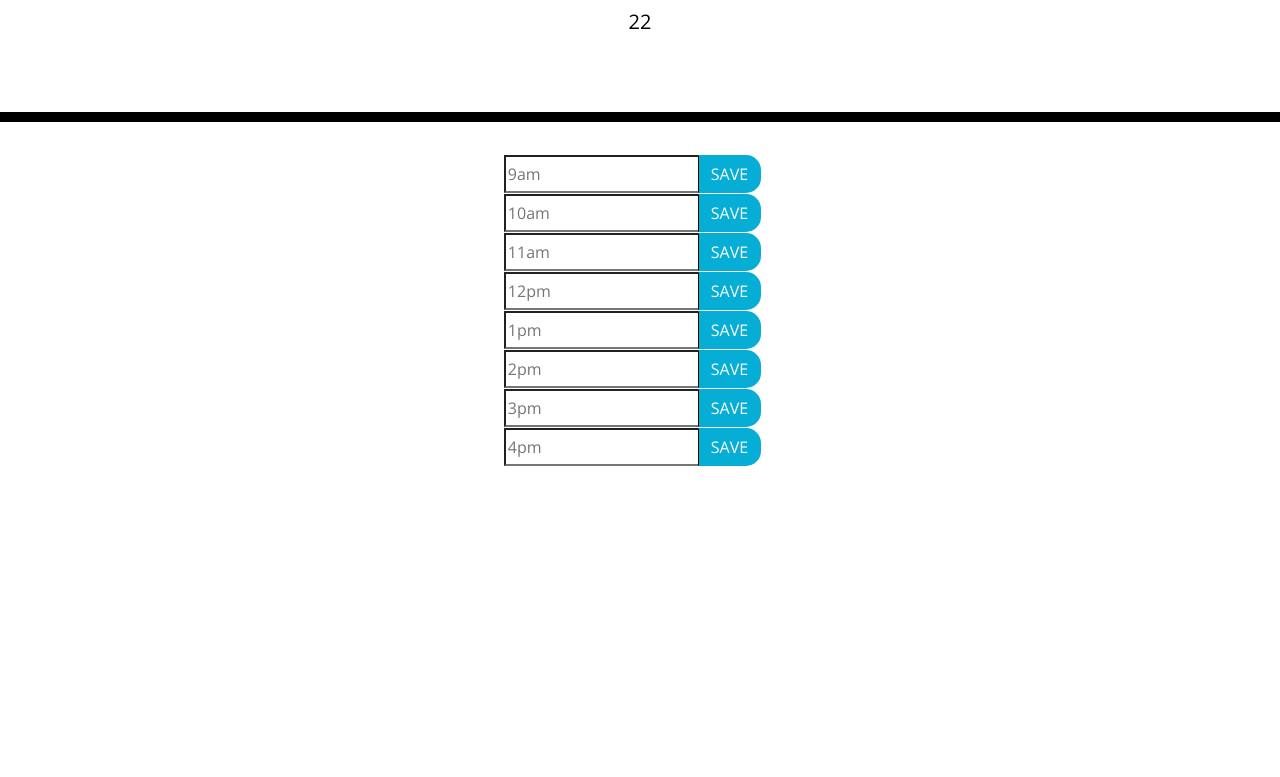
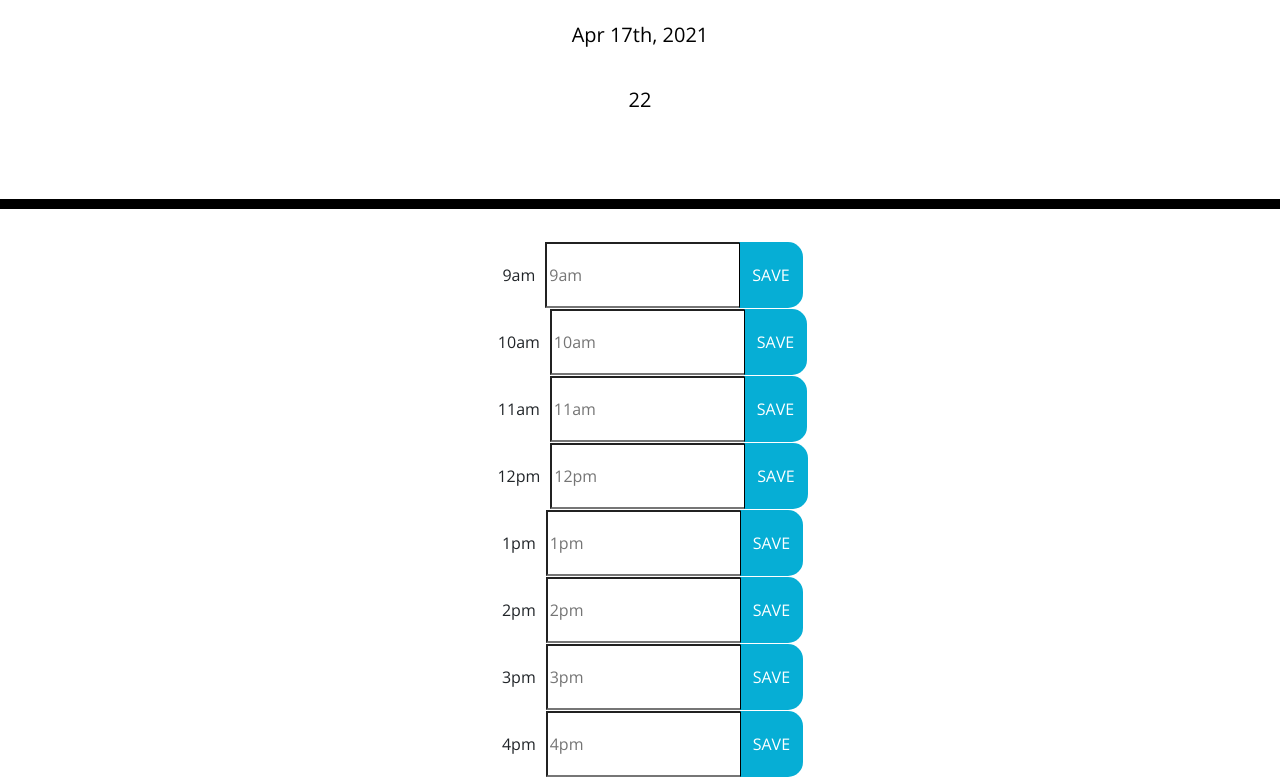
Before and after one commit to gannacon/Homework5-work_schedule, a plain HTML site: page Develop/index.html in a window 1280 px wide. Shown: the part 218-995 px from the top of the page. Before the commit the page ends 800 px from the top, so only its background shows below. Drawn offline with nearby package versions, Linux system fonts and the light colour scheme.

Commit message:
clean up code and add to README

```diff
--- a/Develop/index.html
+++ b/Develop/index.html
@@ -35,48 +35,56 @@
     <div class="container">
       <!-- Timeblocks go here -->
       <div class="input-group mb-3, d-flex justify-content-center">
+        <p>9am</p>
         <input id="9" type="text" class="form-control, row" placeholder="9am" aria-describedby="button-addon2">
         <div class="input-group-append">
           <button class="btn btn-outline-secondary, saveBtn" type="button" id="saveBtn" >SAVE</button>
         </div>
       </div>
       <div class="input-group mb-3, d-flex justify-content-center">
+        <p>10am</p>
         <input id="10" type="text" class="form-control, row" placeholder="10am" aria-describedby="button-addon2">
         <div class="input-group-append">
           <button class="btn btn-outline-secondary, saveBtn" type="button" id="saveBtn" >SAVE</button>
         </div>
       </div>
       <div class="input-group mb-3, d-flex justify-content-center">
+        <p>11am</p>
         <input id="11" type="text" class="form-control, row" placeholder="11am" aria-describedby="button-addon2">
         <div class="input-group-append">
           <button class="btn btn-outline-secondary, saveBtn" type="button" id="saveBtn" >SAVE</button>
         </div>
       </div>
       <div class="input-group mb-3, d-flex justify-content-center">
+        <p>12pm</p>
         <input id="12" type="text" class="form-control, row" placeholder="12pm" aria-describedby="button-addon2">
         <div class="input-group-append">
           <button class="btn btn-outline-secondary, saveBtn" type="button" id="saveBtn" >SAVE</button>
         </div>
       </div>
       <div class="input-group mb-3, d-flex justify-content-center">
+        <p>1pm</p>
         <input id="13" type="text" class="form-control, row" placeholder="1pm" aria-describedby="button-addon2">
         <div class="input-group-append">
           <button class="btn btn-outline-secondary, saveBtn" type="button" id="saveBtn" >SAVE</button>
         </div>
       </div>
       <div class="input-group mb-3, d-flex justify-content-center">
+        <p>2pm</p>
         <input id="14" type="text" class="form-control, row" placeholder="2pm" aria-describedby="button-addon2">
         <div class="input-group-append">
           <button class="btn btn-outline-secondary, saveBtn" type="button" id="saveBtn" >SAVE</button>
         </div>
       </div>
       <div class="input-group mb-3, d-flex justify-content-center">
+        <p>3pm</p>
         <input id="15" type="text" class="form-control, row" placeholder="3pm" aria-describedby="button-addon2">
         <div class="input-group-append">
           <button class="btn btn-outline-secondary, saveBtn" type="button" id="saveBtn" >SAVE</button>
         </div>
       </div>
       <div class="input-group mb-3, d-flex justify-content-center">
+        <p>4pm</p>
         <input id="16" type="text" class="form-control, row" placeholder="4pm" aria-describedby="button-addon2">
         <div class="input-group-append">
           <button class="btn btn-outline-secondary, saveBtn" type="button" id="saveBtn" >SAVE</button>
--- a/Develop/style.css
+++ b/Develop/style.css
@@ -9,8 +9,13 @@ textarea {
   border: none;
   resize: none;
   color: #000000;
-  border-left: 1px solid black;
+  border-left: solid black;
   padding: 10px;
+}
+
+p{
+  padding: 20px;
+  margin: 5px;
 }
 
 .jumbotron {
@@ -21,9 +26,7 @@ textarea {
   border-bottom: 10px solid black;
 }
 
-.description {
-  white-space: pre-wrap;
-}
+
 
 .time-block {
   text-align: center;
@@ -31,7 +34,6 @@ textarea {
 }
 
 .input-group {
-  white-space: pre-wrap;
   border-top: 1px solid white;
 }
 
```
Also changed, not shown: Develop/js/script.js (+2 -30 lines), 2 other files.
